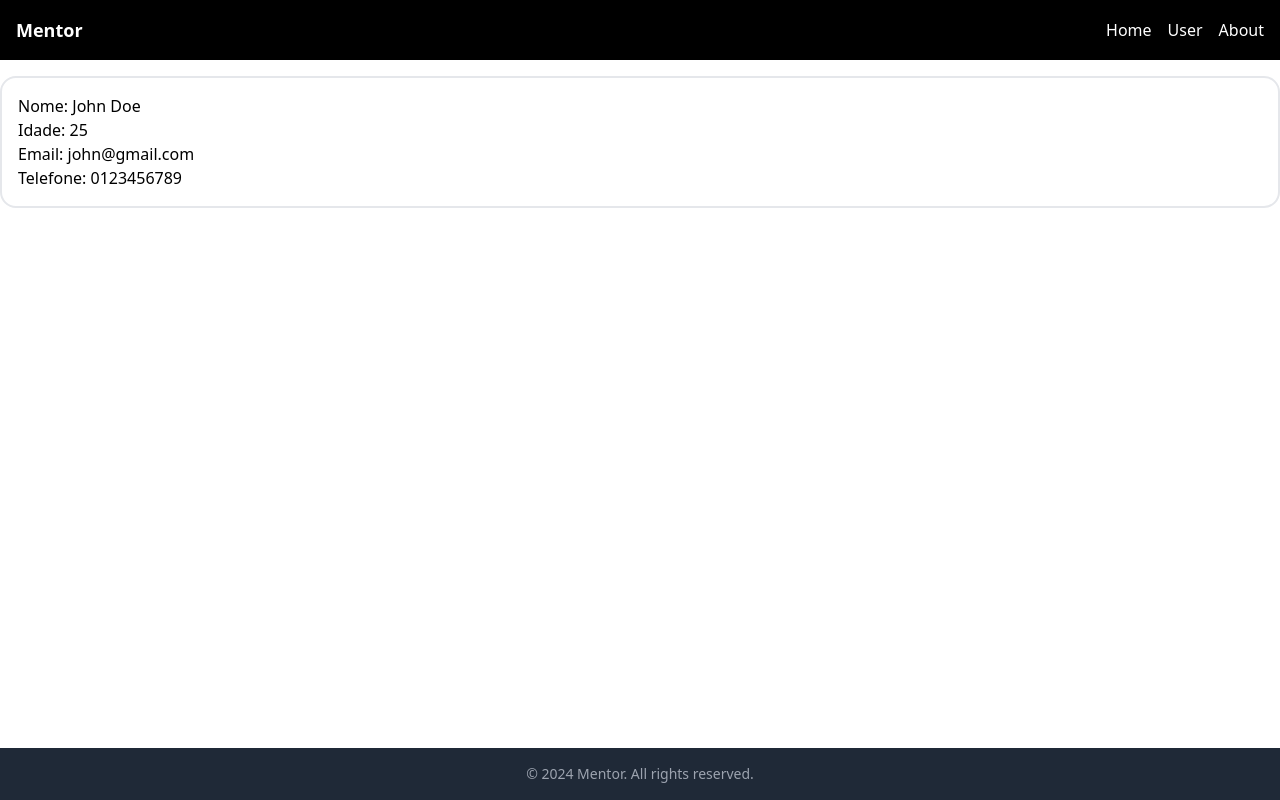
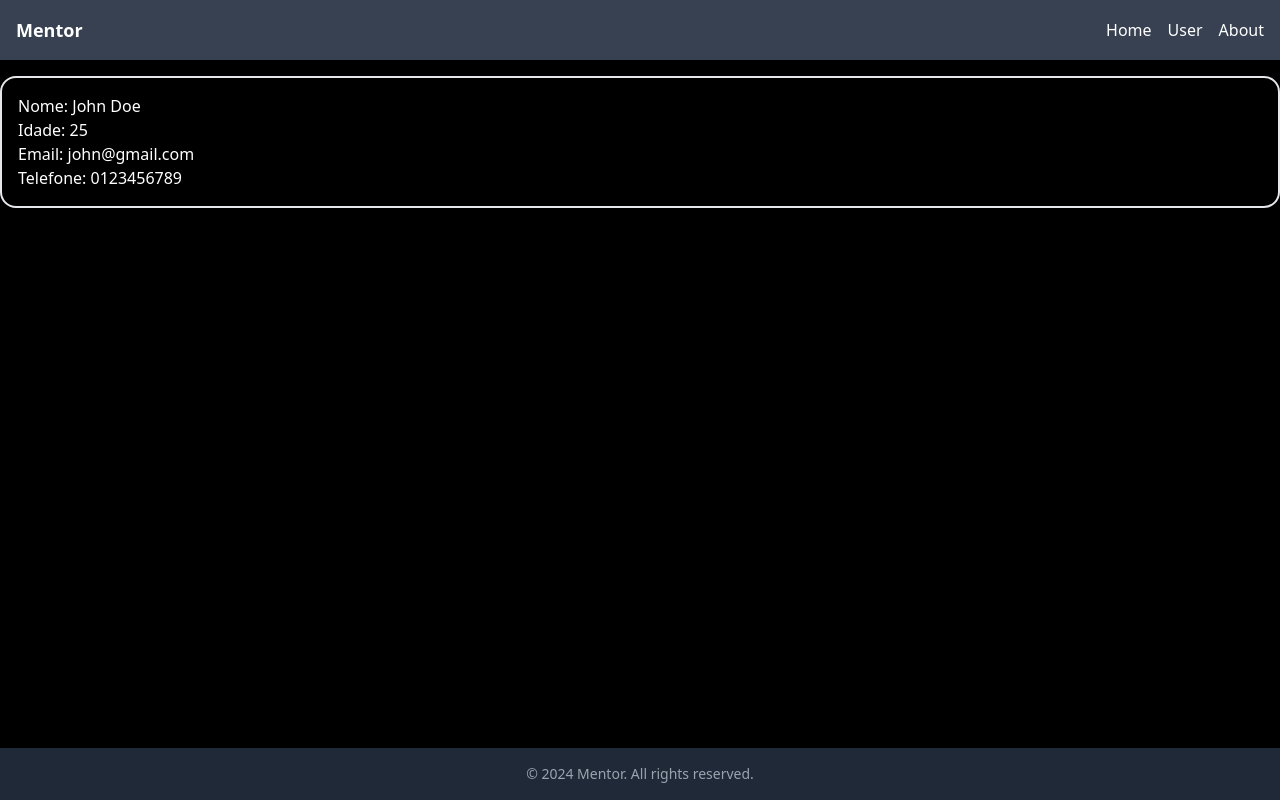
Before and after one commit to TiagoMontes/Mentor, a Next.js app: page /user in a window 1280 px wide. Built offline with nearby package versions, Linux system fonts and the light colour scheme.

Commit message:
feat: set DefaultLayout as fallback for pages without custom layout

```diff
--- a/src/layouts/Alternative/index.tsx
+++ b/src/layouts/Alternative/index.tsx
@@ -9,11 +9,13 @@ type AlternativeProps = {
 export default function AlternativeLayout({ children }: AlternativeProps) {
   return (
     <div className="flex min-h-screen flex-col bg-black text-white">
-      <header className="bg-black p-4 text-white">
+      <header className="bg-gray-700 p-4 text-white">
         <Header />
       </header>
 
-      <main>{children}</main>
+      <main className="mx-auto w-full max-w-7xl flex-grow px-4 py-4 lg:px-0">
+        {children}
+      </main>
 
       <Footer />
     </div>
--- a/src/pages/_app.tsx
+++ b/src/pages/_app.tsx
@@ -3,6 +3,7 @@ import type { AppProps } from 'next/app'
 import { ReactElement, ReactNode } from 'react'
 import { NextPage } from 'next'
 import { QueryClient, QueryClientProvider } from '@tanstack/react-query'
+import DefaultLayout from '@/layouts/Default'
 
 export type NextPageWithLayout<P = object, IP = P> = NextPage<P, IP> & {
   getLayout?: (page: ReactElement) => ReactNode
@@ -15,7 +16,8 @@ type AppPropsWithLayout = AppProps & {
 const queryClient = new QueryClient()
 
 export default function App({ Component, pageProps }: AppPropsWithLayout) {
-  const getLayout = Component.getLayout ?? ((page) => page)
+  const getLayout =
+    Component.getLayout ?? ((page) => <DefaultLayout>{page}</DefaultLayout>)
 
   return getLayout(
     <QueryClientProvider client={queryClient}>
--- a/src/pages/about/index.tsx
+++ b/src/pages/about/index.tsx
@@ -1,5 +1,3 @@
-import { ReactElement } from 'react'
-import DefaultLayout from '@/layouts/Default'
 import { NextPageWithLayout } from '@/pages/_app'
 
 const About: NextPageWithLayout = () => {
@@ -39,8 +37,4 @@ const About: NextPageWithLayout = () => {
   )
 }
 
-About.getLayout = function getLayout(page: ReactElement) {
-  return <DefaultLayout>{page}</DefaultLayout>
-}
-
 export default About
--- a/src/pages/index.tsx
+++ b/src/pages/index.tsx
@@ -1,6 +1,4 @@
-import { ReactElement } from 'react'
 import { NextPageWithLayout } from '@/pages/_app'
-import DefaultLayout from '@/layouts/Default'
 // import AlternativeLayout from '@/layouts/Alternative'
 import useUser from '@/hooks/useUser'
 
@@ -57,8 +55,4 @@ const Home: NextPageWithLayout = () => {
   )
 }
 
-Home.getLayout = function getLayout(page: ReactElement) {
-  return <DefaultLayout>{page}</DefaultLayout>
-}
-
 export default Home
--- a/src/pages/user/index.tsx
+++ b/src/pages/user/index.tsx
@@ -1,8 +1,7 @@
 import { ReactElement } from 'react'
 import { NextPageWithLayout } from '@/pages/_app'
-import DefaultLayout from '@/layouts/Default'
-// import AlternativeLayout from '@/layouts/Alternative'
 import useUser from '@/hooks/useUser'
+import AlternativeLayout from '@/layouts/Alternative'
 
 const UserPage: NextPageWithLayout = () => {
   const { user, isLoading, isError } = useUser()
@@ -21,7 +20,7 @@ const UserPage: NextPageWithLayout = () => {
 }
 
 UserPage.getLayout = function getLayout(page: ReactElement) {
-  return <DefaultLayout>{page}</DefaultLayout>
+  return <AlternativeLayout>{page}</AlternativeLayout>
 }
 
 export default UserPage
```
